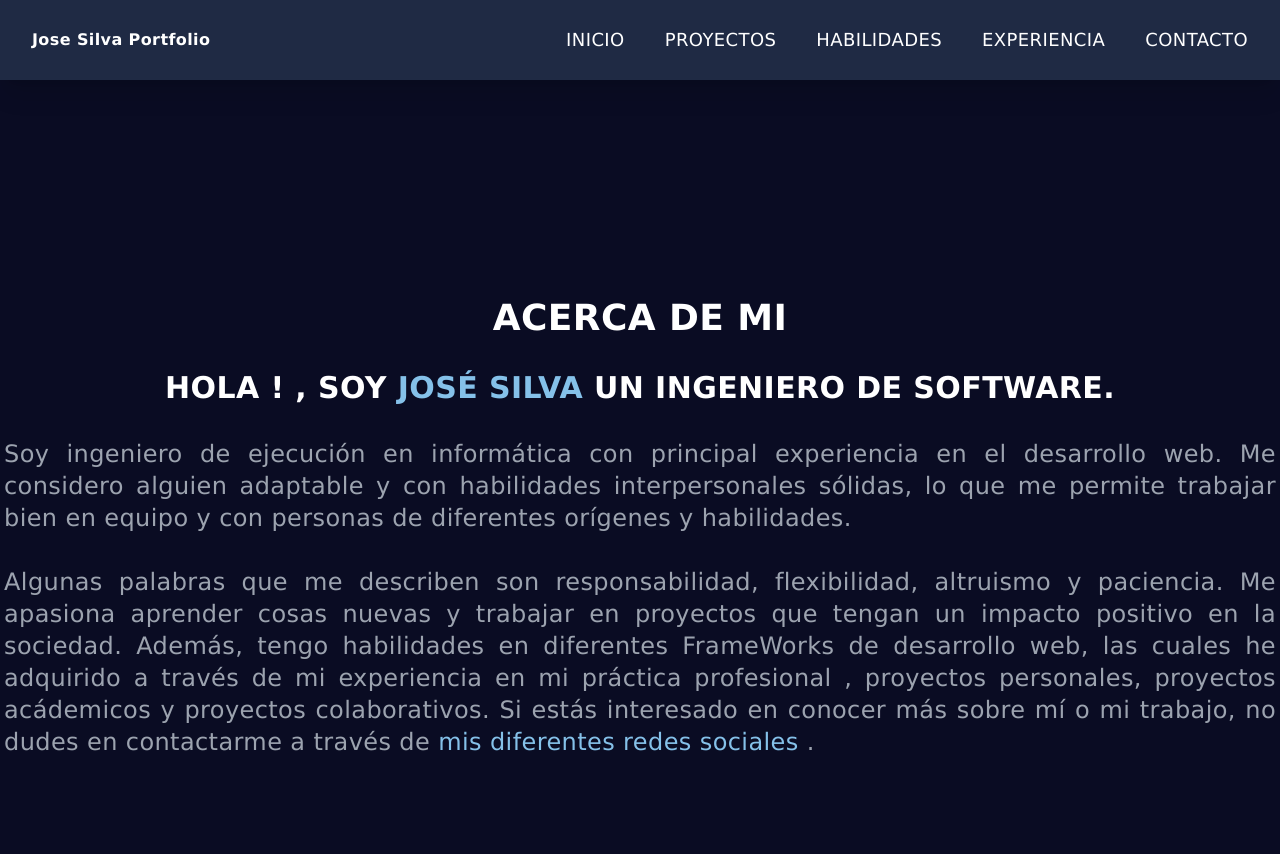
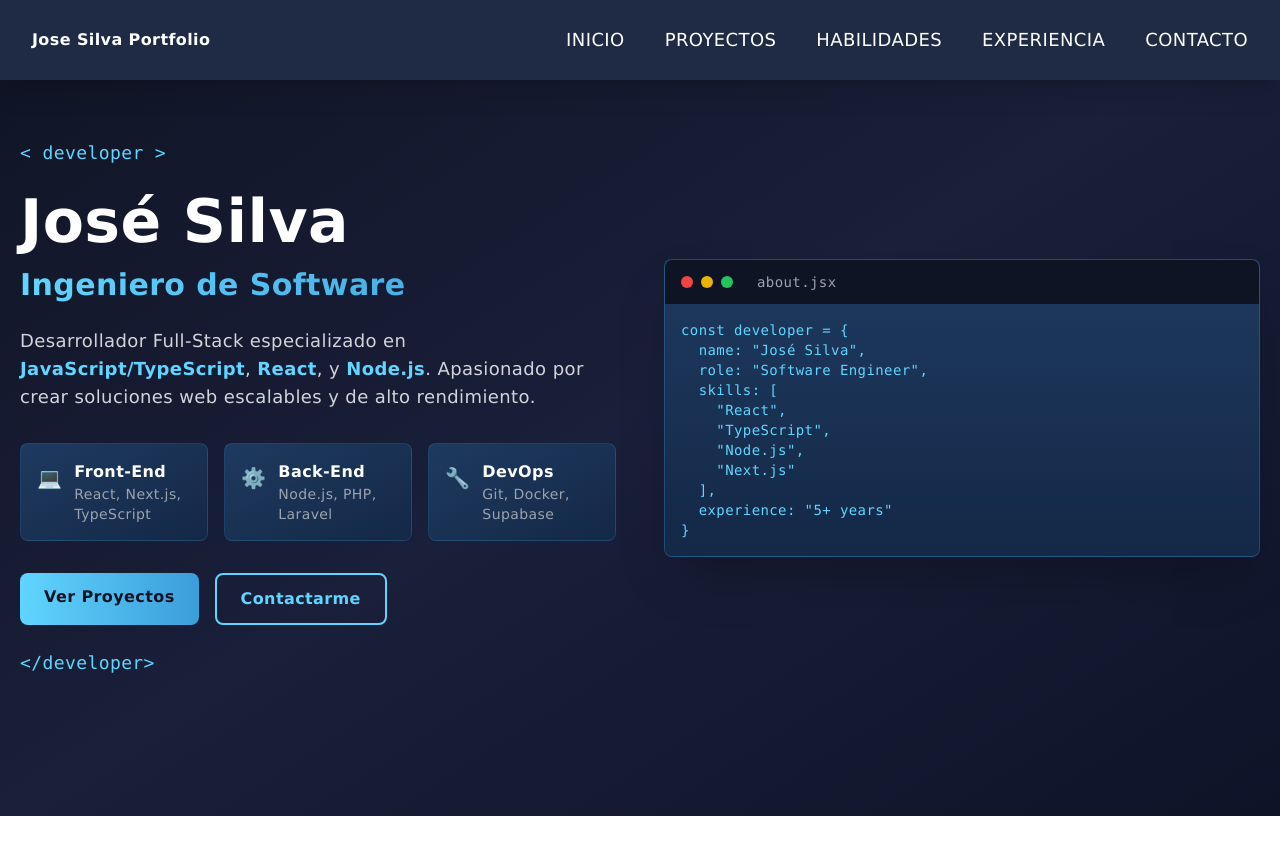
Before and after one commit to ShindouAstrea/portfolio-nextjs-version, a Next.js app: page / in a window 1280 px wide. Shown: the top 854 px of the page. After the commit the page ends 816 px from the top, so only its background shows below. Built offline with nearby package versions, Linux system fonts and the light colour scheme.

Commit message:
Fix: warning version y correccion de api

```diff
--- a/src/components/Experience.component.tsx
+++ b/src/components/Experience.component.tsx
@@ -21,13 +21,20 @@ export default function ExperienceMain() {
         };
         getAppsList();
     }, []);
+    console.log(listJobs)
 
     return (
-        <div className="w-full lg:h-screen p-2">
-            <div className="max-w-[1240px] mx-auto flex flex-col justify-center h-full mt-[8rem] text-center">
-                <h1 className="uppercase text-4xl font-bold">Experiencia </h1>
-                <p className="my-4 p-5 text-lg">¿Cuáles han sido mis trabajos?</p>
-                <div className="grid md:grid-cols-2 lg:grid-cols-3 gap-6 min-[300px]:m-4">
+        <div className="w-full min-h-screen p-2">
+            <div className="max-w-[1240px] mx-auto flex flex-col justify-center min-h-screen mt-[8rem] lg:mt-[4rem]">
+                <div className="text-center mb-12">
+                    <h1 className="text-5xl font-bold mb-2">
+                        <span className='text-white'>Work </span>
+                        <span className='bg-gradient-to-r from-[#60D5FF] to-[#3B9DD9] bg-clip-text text-transparent'>Experience</span>
+                    </h1>
+                    <p className="text-gray-400 text-lg mt-4">Mi trayectoria profesional</p>
+                    <div className='w-24 h-1 bg-gradient-to-r from-[#60D5FF] via-[#3B9DD9] to-[#2563EB] mx-auto mt-6'></div>
+                </div>
+                <div className="grid md:grid-cols-2 lg:grid-cols-3 gap-8 mb-12">
                     {listJobs.map((job: Job) => (
                         <div key={job.id} className="flex justify-center ">
                             <JobCard job={job} />
--- a/src/components/Main.component.tsx
+++ b/src/components/Main.component.tsx
@@ -1,29 +1,90 @@
-import React  from 'react';
+import React from 'react';
+import Link from 'next/link';
 
-import Link from 'next/link';
-export default  function Main(){
-    const handlerContext = (event: React.MouseEvent<HTMLDivElement,globalThis.MouseEvent>)=>{
+export default function Main() {
+    const handlerContext = (event: React.MouseEvent<HTMLDivElement, globalThis.MouseEvent>) => {
         event.preventDefault();
     }
-    return(
-        <div  className=' w-full lg:h-screen p-2 ' onContextMenu={handlerContext}>
-            <div className='max-w-[1240px] mx-auto flex flex-col justify-center h-full mt-[8rem] text-justify'>
-                <div className='flex flex-col text-justify items-center alig gap-8'>
-                    <h1 className=' text-white text-4xl font-bold uppercase text-center min-[300px]:w-[20rem] px-2'>Acerca de mi</h1>
 
+    return (
+        <div className='w-full min-h-screen p-2' onContextMenu={handlerContext}>
+            <div className='max-w-[1240px] mx-auto flex flex-col justify-center min-h-screen mt-[4rem] lg:mt-0'>
+                <div className='flex flex-col lg:flex-row items-center justify-between gap-12'>
+                    <div className='flex-1'>
+                        <div className='mb-6'>
+                            <span className='text-[#60D5FF] text-lg font-mono'>{'<'} developer {'>'} </span>
+                        </div>
+                        <h1 className='text-white text-5xl lg:text-6xl font-bold mb-4'>
+                            José Silva
+                        </h1>
+                        <h2 className='bg-gradient-to-r from-[#60D5FF] to-[#3B9DD9] bg-clip-text text-transparent text-2xl lg:text-3xl font-semibold mb-6'>
+                            Ingeniero de Software
+                        </h2>
+                        <p className="text-gray-300 text-base lg:text-lg leading-relaxed max-w-2xl mb-8">
+                            Desarrollador Full-Stack especializado en <span className='text-[#60D5FF] font-semibold'>JavaScript/TypeScript</span>, <span className='text-[#60D5FF] font-semibold'>React</span>, y <span className='text-[#60D5FF] font-semibold'>Node.js</span>. Apasionado por crear soluciones web escalables y de alto rendimiento.
+                        </p>
 
-                    <h2 className='text-white text-3xl text-center justify-center items-center uppercase '> Hola !  , soy <span id ="nombre"className='text-[#85c1e9] uppercase'>José Silva </span>un Ingeniero de Software.</h2>
-                    <p className="text-justify justify-center text-gray-400 text-2xl lg:w-[80rem] px-1 ">
-                        Soy ingeniero de ejecución en informática con principal experiencia en el desarrollo web.
-                        Me considero alguien adaptable y con habilidades interpersonales sólidas, lo que me permite trabajar bien en equipo y con personas de diferentes
-                        orígenes y habilidades.
+                        <div className='grid grid-cols-1 md:grid-cols-3 gap-4 mb-8'>
+                            <div className='flex items-start gap-3 p-4 bg-gradient-to-br from-[#1E3A5F] to-[#142847] rounded-lg hover:from-[#2A4A7F] hover:to-[#1A3860] transition-all border border-[#3B9DD9]/20 hover:border-[#60D5FF]/40'>
+                                <div className='text-[#60D5FF] text-xl flex-shrink-0 mt-1'>💻</div>
+                                <div>
+                                    <p className='font-semibold text-white'>Front-End</p>
+                                    <p className='text-gray-400 text-sm'>React, Next.js, TypeScript</p>
+                                </div>
+                            </div>
+                            <div className='flex items-start gap-3 p-4 bg-gradient-to-br from-[#1E3A5F] to-[#142847] rounded-lg hover:from-[#2A4A7F] hover:to-[#1A3860] transition-all border border-[#3B9DD9]/20 hover:border-[#60D5FF]/40'>
+                                <div className='text-[#60D5FF] text-xl flex-shrink-0 mt-1'>⚙️</div>
+                                <div>
+                                    <p className='font-semibold text-white'>Back-End</p>
+                                    <p className='text-gray-400 text-sm'>Node.js, PHP, Laravel</p>
+                                </div>
+                            </div>
+                            <div className='flex items-start gap-3 p-4 bg-gradient-to-br from-[#1E3A5F] to-[#142847] rounded-lg hover:from-[#2A4A7F] hover:to-[#1A3860] transition-all border border-[#3B9DD9]/20 hover:border-[#60D5FF]/40'>
+                                <div className='text-[#60D5FF] text-xl flex-shrink-0 mt-1'>🔧</div>
+                                <div>
+                                    <p className='font-semibold text-white'>DevOps</p>
+                                    <p className='text-gray-400 text-sm'>Git, Docker, Supabase</p>
+                                </div>
+                            </div>
+                        </div>
 
-                        </p>
-                        <p className="text-justify justify-center text-gray-400 text-2xl lg:w-[80rem] px-1 ">
-                        Algunas palabras que me describen son responsabilidad, flexibilidad, altruismo y paciencia.
-                        Me apasiona aprender cosas nuevas y trabajar en proyectos que tengan un impacto positivo en la sociedad.
-                        Además, tengo habilidades en diferentes FrameWorks de desarrollo web, las cuales he adquirido a través de mi experiencia en  mi práctica profesional , proyectos personales, proyectos acádemicos y proyectos colaborativos. Si estás interesado en conocer más sobre mí o mi trabajo, no dudes en contactarme a través de <Link className='text-[#85c1e9] hover:underline' href="/contact ">mis diferentes redes sociales </Link>.
-                        </p>
+                        <div className='flex gap-4 flex-wrap'>
+                            <Link href='/projects' className='px-6 py-3 bg-gradient-to-r from-[#60D5FF] to-[#3B9DD9] text-[#0F1424] font-semibold rounded-lg hover:shadow-lg hover:shadow-[#60D5FF]/50 transition-all'>
+                                Ver Proyectos
+                            </Link>
+                            <Link href='/contact' className='px-6 py-3 border-2 border-[#60D5FF] text-[#60D5FF] font-semibold rounded-lg hover:bg-[#60D5FF]/10 hover:shadow-lg hover:shadow-[#60D5FF]/30 transition-all'>
+                                Contactarme
+                            </Link>
+                        </div>
+
+                        <div className='mt-6'>
+                            <span className='text-[#60D5FF] text-lg font-mono'>{`</developer>`}</span>
+                        </div>
+                    </div>
+
+                    <div className='flex-1 hidden lg:block'>
+                        <div className='bg-gradient-to-b from-[#1E3A5F] to-[#142847] rounded-lg overflow-hidden shadow-2xl border border-[#3B9DD9]/30'>
+                            <div className='flex items-center gap-2 bg-[#0F1424] px-4 py-3'>
+                                <div className='w-3 h-3 bg-red-500 rounded-full'></div>
+                                <div className='w-3 h-3 bg-yellow-500 rounded-full'></div>
+                                <div className='w-3 h-3 bg-green-500 rounded-full'></div>
+                                <span className='text-gray-400 text-sm ml-4 font-mono'>about.jsx</span>
+                            </div>
+                            <pre className='p-4 text-sm text-[#60D5FF] font-mono overflow-auto max-h-80'>
+<code>{`const developer = {
+  name: "José Silva",
+  role: "Software Engineer",
+  skills: [
+    "React",
+    "TypeScript",
+    "Node.js",
+    "Next.js"
+  ],
+  experience: "5+ years"
+}`}</code>
+                            </pre>
+                        </div>
+                    </div>
                 </div>
             </div>
         </div>
--- a/src/components/SkillsMain.component.tsx
+++ b/src/components/SkillsMain.component.tsx
@@ -6,24 +6,42 @@ export default function SkillsMain(){
     const iconsArray = Object.entries(icons).map(([key, value]) => ({ key, value }));
 
     return(
-        <div className="w-full lg:h-screen p-2">
-            <div className=" max-w-[1240px] mx-auto flex flex-col justify-center h-full text-center">
-                <h1 className='uppercase text-4xl font-bold'> Habilidades</h1>
-                <p className='my-4 p-5 text-lg '>Con qué he trabajado?</p>
-                    <div className="grid md:grid-cols-2 my-5 lg:grid-cols-4 gap-8 min-[300px]:m-4">
-                    {iconsArray.map((icon)=>
-                      <div className="p-6 shadow-xl rounded-xl hover:scale-105 ease-in duration-100 bg-[#1A1F36]"key={icon.key}>
-                          <div className='flex flex-col items-center justify-center text-center  'key={icon.key}>
-                            <div className='md:mx-2 max-w-[125px] max-h-[125px] ' key={icon.key}>
-                              <Image  key={icon.key} src={icon.value} alt={icon.key} />
-                              <h2 className='p-5 mt-2 '>{icon.key}</h2>
-                            </div>
+        <div className="w-full min-h-screen p-2">
+            <div className="max-w-[1240px] mx-auto flex flex-col justify-center min-h-screen py-20">
+                <div className="text-center mb-16">
+                    <h1 className='text-5xl font-bold mb-2'>
+                        <span className='text-white'>Technical </span>
+                        <span className='bg-gradient-to-r from-[#60D5FF] to-[#3B9DD9] bg-clip-text text-transparent'>Skills</span>
+                    </h1>
+                    <p className='text-gray-400 text-lg mt-4'>Tecnologías y herramientas que domino</p>
+                    <div className='w-24 h-1 bg-gradient-to-r from-[#60D5FF] via-[#3B9DD9] to-[#2563EB] mx-auto mt-6'></div>
+                </div>
+                <div className="grid md:grid-cols-2 lg:grid-cols-4 gap-6">
+                    {iconsArray.map((icon) =>
+                      <div
+                          key={icon.key}
+                          className="group relative p-8 rounded-xl bg-gradient-to-br from-[#1E3A5F] to-[#142847] border border-[#3B9DD9]/30 hover:border-[#60D5FF]/60 shadow-xl hover:shadow-[#60D5FF]/30 transition-all duration-300 cursor-pointer"
+                      >
+                          <div className="absolute inset-0 bg-gradient-to-r from-[#60D5FF]/10 via-transparent to-transparent opacity-0 group-hover:opacity-100 transition-opacity duration-300 rounded-xl" />
+
+                          <div className='relative flex flex-col items-center justify-center text-center'>
+                              <div className='w-24 h-24 mb-4 relative'>
+                                  <Image
+                                      src={icon.value}
+                                      alt={icon.key}
+                                      width={96}
+                                      height={96}
+                                      className='object-contain group-hover:scale-110 transition-transform duration-300'
+                                  />
+                              </div>
+                              <h3 className='text-lg font-semibold text-white group-hover:text-[#60D5FF] transition-colors'>
+                                  {icon.key}
+                              </h3>
                           </div>
-
                       </div>
                   )}
-                    </div>
                 </div>
+            </div>
         </div>
     )
 }
--- a/src/models/interfaces.ts
+++ b/src/models/interfaces.ts
@@ -17,8 +17,8 @@ export type Job = {
   id: string | number;
   title: string;
   company: string;
-  start: string; // Format: "Month Year" or ISO date
-  end: string; // Format: "Month Year" or ISO date
+  start_date: string; // Format: "Month Year" or ISO date
+  end_date: string; // Format: "Month Year" or ISO date
   tags: string[]; // JSON array or comma-separated string from DB
   description: string;
   created_at?: string;
--- a/src/services/applicationService.ts
+++ b/src/services/applicationService.ts
@@ -14,11 +14,14 @@ export async function getApplications(): Promise<Aplication[]> {
     if (error) {
       console.error('Error fetching applications:', error)
       return []
+    }else{
+      console.log('Fetched applications:', data)
     }
 
     // Parse tags if they come as JSON string from database
     return (data || []).map((app: any) => ({
       ...app,
+      imgSrc: app.imgsrc || app.imgSrc, // Normalize property name
       tags: typeof app.tags === 'string' ? JSON.parse(app.tags) : app.tags
     }))
   } catch (error) {
@@ -45,6 +48,7 @@ export async function getApplicationById(id: string | number): Promise<Aplicatio
 
     return {
       ...data,
+      imgSrc: data.imgsrc || data.imgSrc, // Normalize property name
       tags: typeof data.tags === 'string' ? JSON.parse(data.tags) : data.tags
     }
   } catch (error) {
--- a/src/services/jobService.ts
+++ b/src/services/jobService.ts
@@ -1,5 +1,6 @@
 import { supabase } from '@/lib/supabase'
 import { Job } from '@/models/interfaces'
+import { start } from 'repl'
 
 /**
  * Fetch all jobs/experiences from Supabase
@@ -9,7 +10,7 @@ export async function getJobs(): Promise<Job[]> {
     const { data, error } = await supabase
       .from('jobs')
       .select('*')
-      .order('created_at', { ascending: false })
+      .order('start_date', { ascending: false })
 
     if (error) {
       console.error('Error fetching jobs:', error)
@@ -19,6 +20,8 @@ export async function getJobs(): Promise<Job[]> {
     // Parse tags if they come as JSON string from database
     return (data || []).map((job: any) => ({
       ...job,
+      start_date: job?.start_date!=null ? new Date(job.start_date).toLocaleDateString(): '',
+      end_date: job?.end_date!=null ? new Date(job.end_date).toLocaleDateString(): ' Actualmente',
       tags: typeof job.tags === 'string' ? JSON.parse(job.tags) : job.tags
     }))
   } catch (error) {
--- a/src/styles/globals.css
+++ b/src/styles/globals.css
@@ -11,7 +11,7 @@
 
   }
   body{
-    @apply bg-[#0A0C23] text-white tracking-wide
+    @apply bg-gradient-to-br from-[#0F1424] via-[#1A1F3A] to-[#0D1428] text-white tracking-wide
   }
   h1, h2, h3, h4, h5, h6{
     @apply font-bold
```
Also changed, not shown: package.json (+7 -7 lines), src/components/CardApp.component.tsx (+47 -13 lines), src/components/JobCard.component.tsx (+25 -15 lines), src/components/Projects.component.tsx (+16 -8 lines), tsconfig.json (+17 -5 lines), 1 other file (tests, documents, lock files or other folders).
